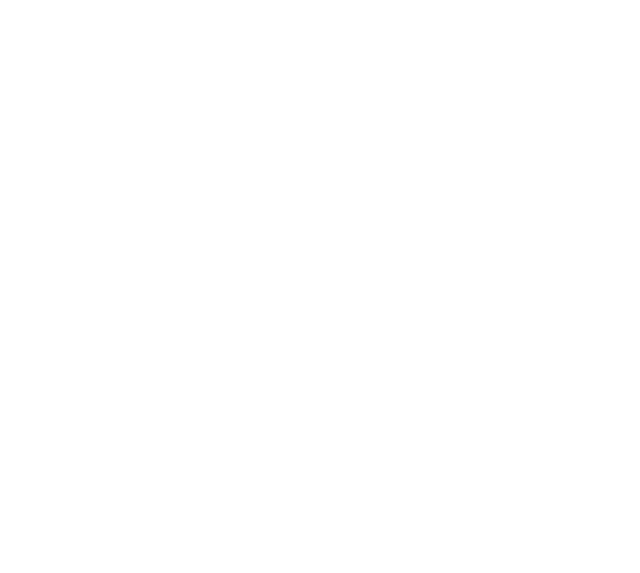
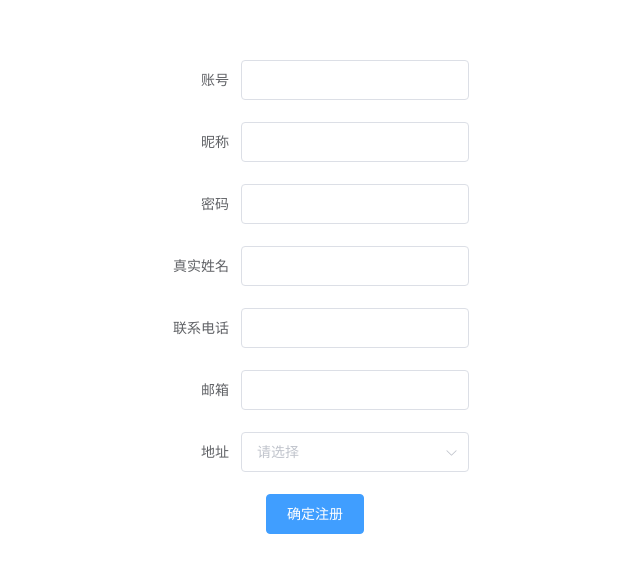
Before and after one commit to wangjie1215/qt, a Vue app: page /#/Register in a window 1280 px wide. Shown: the part 103-676 px from the top of the page, without its empty margins (325-965 px from the left). Built offline with nearby package versions, Linux system fonts and the light colour scheme.

Commit message:
前台注册

```diff
--- a/src/api/action.js
+++ b/src/api/action.js
@@ -6,6 +6,7 @@ export default {
   // 'SERVER': 'http://www.zking.com/api/ssh2', //服务器
   'SERVER': 'http://localhost:8080/ssmht/', //服务器
   'SYS_USER_LOGIN':'/login',//登录
+  'SYS_USER_RS_AD':'/RsAndAd',//新增and修改
   'getFullPath': k => { //获得请求的完整地址，用于mockjs测试时使用
     return this.SERVER + this[k];
   }
--- a/src/router/index.js
+++ b/src/router/index.js
@@ -3,6 +3,7 @@ import Router from 'vue-router'
 import HelloWorld from '@/components/HelloWorld'
 import Login from '@/views/Login.vue'
 import Idex from '@/views/Idex.vue'
+import Register from '@/views/Register.vue'
 
 Vue.use(Router)
 
@@ -22,6 +23,11 @@ export default new Router({
       path: '/Idex',
       name: 'Idex',
       component: Idex
+    },
+    {
+      path: '/Register',
+      name: 'Register',
+      component: Register
     }
   ]
 })
--- a/src/views/Login.vue
+++ b/src/views/Login.vue
@@ -2,14 +2,16 @@
  <div class="login-wrap">
     <div class="login-container">
       <el-form ref="form" :model="form" label-width="0px">
-
+         <div class="title">{{msg}}</div>
         <el-form-item class="">
-          <el-input v-model="form.account" placeholder="请输入用户名"></el-input>
+          <el-input v-model="form.account" placeholder="账号/手机号" ></el-input>
         </el-form-item>
         <el-form-item>
           <el-input v-model="form.password" placeholder="请输入密码"></el-input>
         </el-form-item>
-        <el-button type="primary" @click="onSubmit" style="width: 100%;">用户登陆</el-button>
+            <el-button type="primary" @click="onSubmit" style="width: 100%;">登陆</el-button>
+            <!-- <el-button style="margin-top: 5px;float: right;" @click="toreGister">免费注册</el-button> -->
+            <el-link @click="toreGister" style="margin-top: 5px;float: right;" target="_blank">免费注册</el-link>
       </el-form>
     </div>
   </div>
@@ -20,16 +22,18 @@
     name: 'HelloWorld',
     data() {
       return {
+        msg:"用户登录",
         form: {
           account: 'zs',
           password: '123'
-        }
+        },
       }
     },
     methods:{
        onSubmit:function(){
           var url = this.axios.urls.SYS_USER_LOGIN;
             console.log(url);
+            debugger;
            this.axios.post(url,this.form).then(resp=>{
               console.log(resp);
               this.$router.push("/Idex");
@@ -37,7 +41,9 @@
                console.log(resp);
                 this.$message.error('登陆失败');
            });
-
+       },
+       toreGister:function(){
+         this.$router.push("/Register");
        }
 
     }
@@ -63,7 +69,7 @@
     border-radius: 10px;
     margin: 0px auto;
     width: 350px;
-    padding: 30px 35px 15px 35px;
+    padding: 30px 35px 50px 35px;
     background: #fff;
     border: 1px solid #eaeaea;
     text-align: left;
--- /dev/null
+++ b/src/views/Register.vue
@@ -0,0 +1,141 @@
+<template>
+  <div>
+    <div class="dcenter">
+      <el-form ref="form" :model="form" label-width="80px">
+        <el-form-item label="账号">
+          <el-input v-model="form.account"></el-input>
+        </el-form-item>
+
+        <el-form-item label="昵称">
+          <el-input v-model="form.username"></el-input>
+        </el-form-item>
+
+        <el-form-item label="密码">
+          <el-input v-model="form.password"></el-input>
+        </el-form-item>
+
+        <el-form-item label="真实姓名">
+          <el-input v-model="form.realname"></el-input>
+        </el-form-item>
+
+        <el-form-item label="联系电话">
+          <el-input v-model="form.phone"></el-input>
+        </el-form-item>
+
+        <el-form-item label="邮箱">
+          <el-input v-model="form.email"></el-input>
+        </el-form-item>
+
+        <el-form-item label="地址">
+          <el-cascader :options="options" ref="cascaderDay" @change="abc" >
+            <template slot-scope="{ node, data }">
+              <span>{{ data.label }}</span>
+              <span v-if="!node.isLeaf"> ({{ data.children.length }}) </span>
+            </template>
+          </el-cascader>
+          <!-- <el-cascader :v-model="form.address" :options="options" clearable @change="abc"></el-cascader> -->
+        </el-form-item>
+        <el-button type="primary" @click="reGister">确定注册</el-button>
+      </el-form>
+    </div>
+  </div>
+</template>
+
+<script>
+  export default {
+    name: 'HelloWorld',
+    data() {
+      return {
+        form:{
+          account: '', //账号
+          username: '', //昵称
+          password: '', //密码
+          realname:'',//真实姓名
+          // idcard:'',//身份证号
+          phone: '', //联系电话
+          email: '', //邮箱
+          // status:'',//状态
+          address: '' //地址
+        },
+        options: [{
+          value: 'zhinan',
+          label: '指南',
+          children: [{
+            value: 'shejiyuanze',
+            label: '设计原则',
+            children: [{
+                value: 'yizhi',
+                label: '一致'
+              },
+              {
+                value: 'fankui',
+                label: '反馈'
+              },
+              {
+                value: 'xiaolv',
+                label: '效率'
+              },
+              {
+                value: 'kekong',
+                label: '可控'
+              }
+            ]
+          }, {
+            value: 'daohang',
+            label: '导航',
+            children: [{
+                value: 'cexiangdaohang',
+                label: '侧向导航'
+              },
+              {
+                value: 'dingbudaohang',
+                label: '顶部导航'
+              }
+            ]
+          }]
+        }]
+      }
+    },
+    methods: {
+      reGister:function() {
+        var url = this.axios.urls.SYS_USER_RS_AD;
+        debugger;
+        console.log(url);
+        this.axios.post(url, this.form).then(resp=>{
+          console.log(resp);
+          this.$message({
+            message: "注册成功",
+            type: 'success'
+          });
+        }).catch(resp=>{
+          console.log(resp);
+        });
+      },
+      abc:function(val) {
+        debugger;
+        var labelList = [];
+        var checkLabels = this.$refs['cascaderDay'].getCheckedNodes();
+        checkLabels.forEach(function(item) {
+            if(!item.hasChildren) {
+                labelList.push(item.label);
+            }
+        })
+
+        // this.form.dayWorkerLocation = nowData.join(",");
+        // this.form.dayWorker = labelList.join(",");
+
+        console.log(val);
+      }
+    }
+
+  }
+</script>
+
+<style>
+  .dcenter {
+    position: absolute;
+    top: 50%;
+    left: 50%;
+    transform: translate(-50%, -50%);
+  }
+</style>
```
